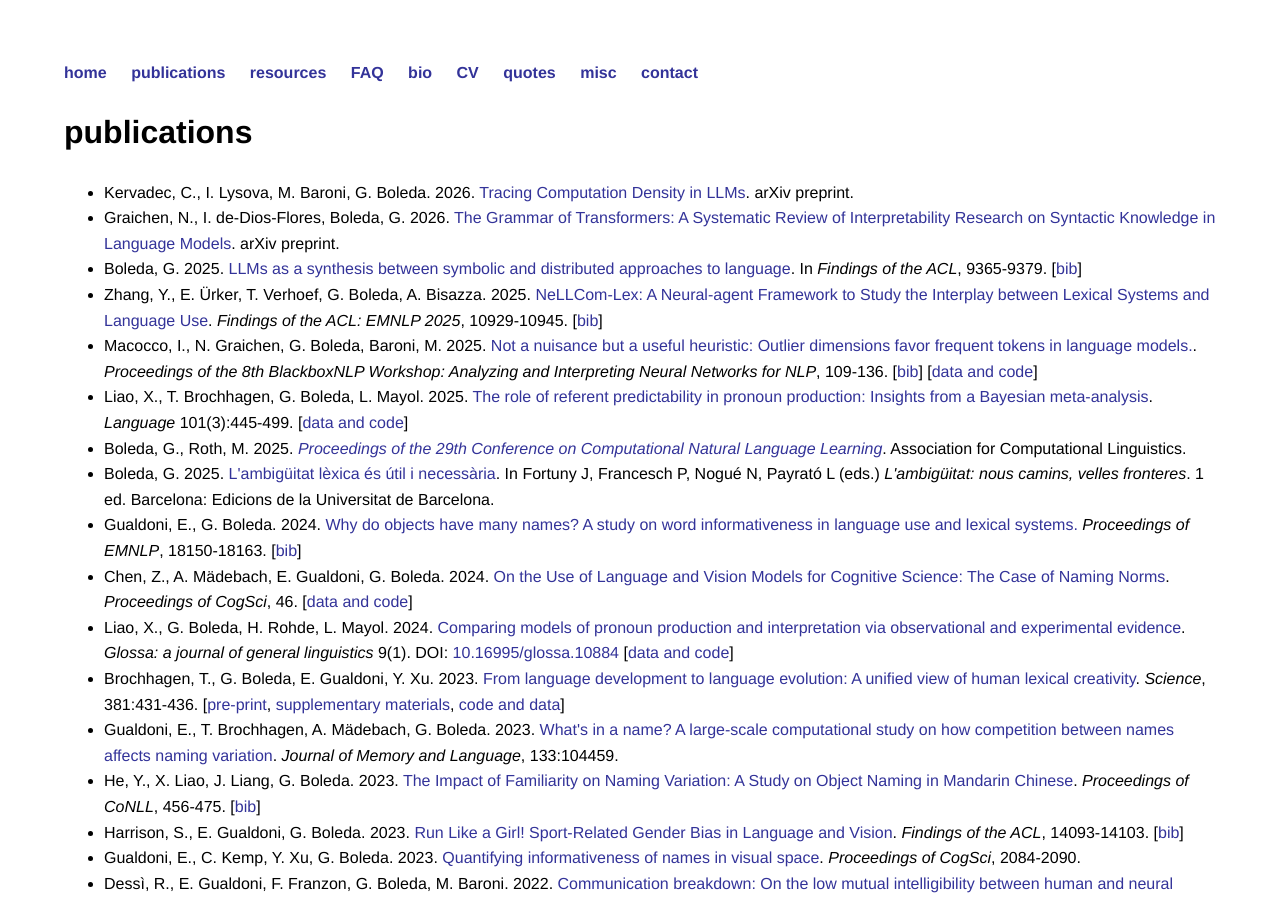
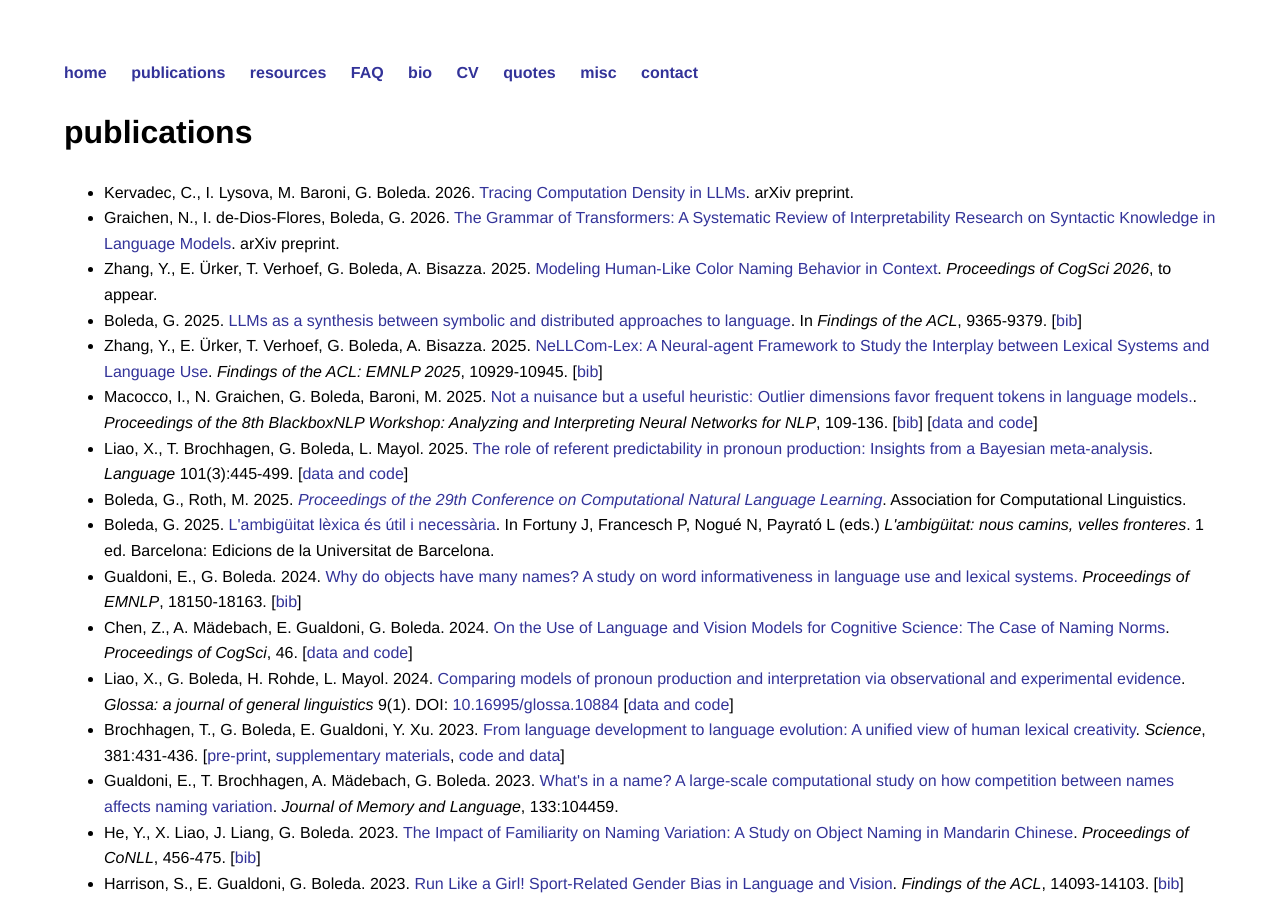
Before and after one commit to gboleda/gboleda.github.io, a Jekyll site: the page built from pubs/index.html, in a window 1280 px wide and 900 px high. Built offline with Jekyll 4.4.1, drawn with Linux system fonts in a browser that asks for light colours.

Commit message:
cogsci paper

```diff
--- a/pubs/index.html
+++ b/pubs/index.html
@@ -24,6 +24,11 @@ title: publications
 
       <li>Graichen, N., I. de-Dios-Flores, Boleda, G. 2026.
 	<a href="https://arxiv.org/pdf/2601.19926">The Grammar of Transformers: A Systematic Review of Interpretability Research on Syntactic Knowledge in Language Models</a>. arXiv preprint.
+      </li>
+
+      <li>Zhang, Y., E. Ürker, T. Verhoef, G. Boleda, A. Bisazza. 2025.
+	<a href="https://arxiv.org/pdf/2604.25674">Modeling Human-Like Color Naming Behavior in Context</a>.
+	<i>Proceedings of CogSci 2026</i>, to appear.
       </li>
 
       <li>Boleda, G. 2025.
```
